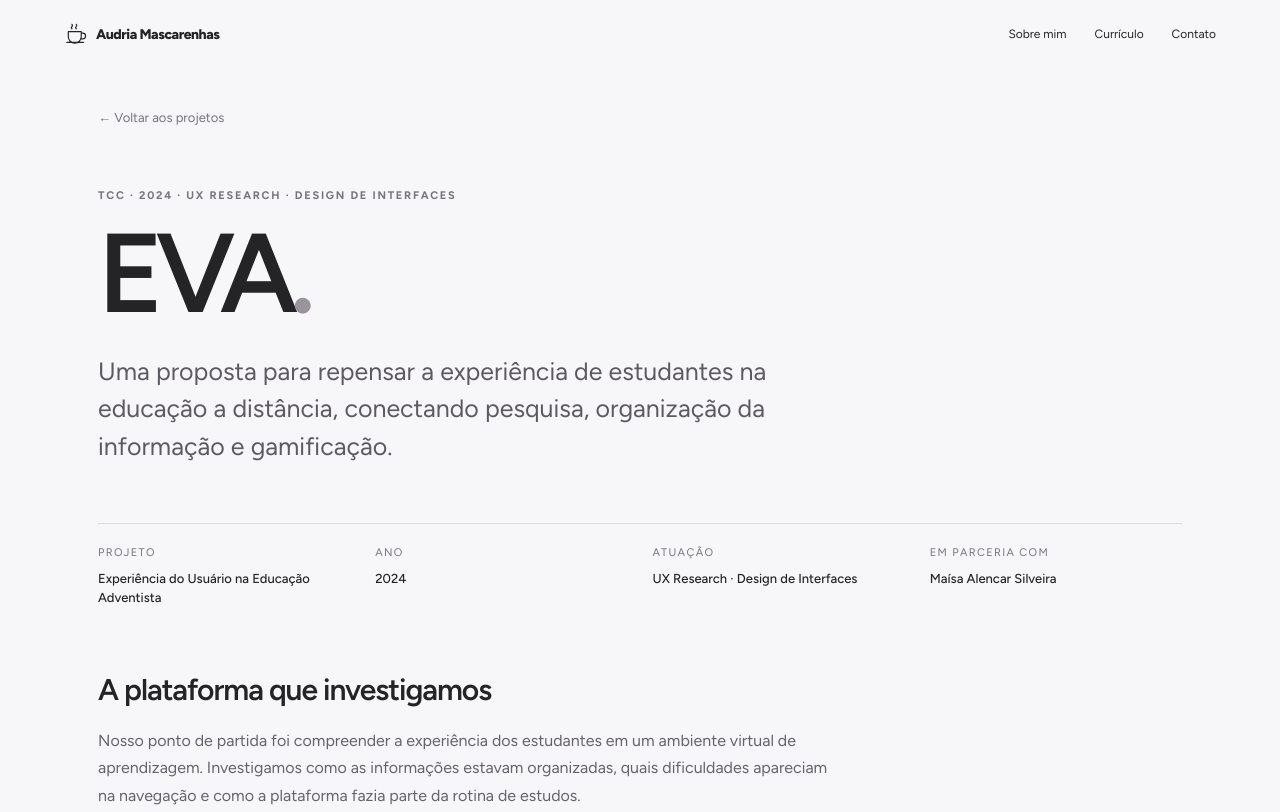
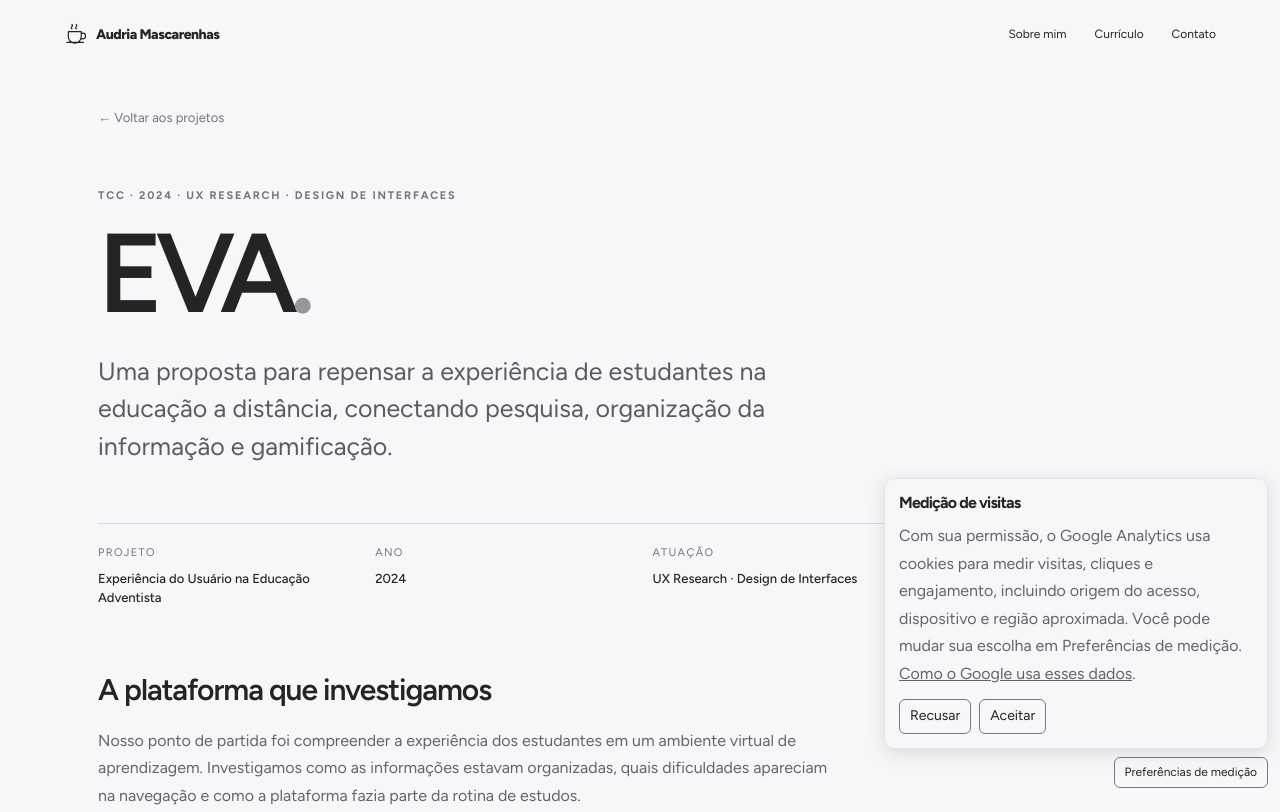
Before and after one commit to AudriaM/audriamascarenhas, a plain HTML site: page projetos/eva.html in a window 1280 px wide. Shown: the top 812 px of the page. Drawn offline with Linux system fonts and the light colour scheme.

Commit message:
Add consent-based GA4 analytics

```diff
--- /dev/null
+++ b/assets/css/analytics-consent.css
@@ -0,0 +1,45 @@
+.analytics-consent {
+  position: fixed;
+  z-index: 1000;
+  pointer-events: none;
+  inset-inline-end: 12px;
+  inset-block-end: calc(12px + env(safe-area-inset-bottom, 0px));
+  width: min(24rem, calc(100% - 24px));
+  display: grid;
+  justify-items: end;
+  gap: 8px;
+  color: var(--portfolio-ink, #242326);
+  font: 400 14px/1.45 Figtree, Arial, sans-serif;
+}
+
+.analytics-consent > * { pointer-events: auto; }
+
+.analytics-consent > section {
+  grid-row: 1;
+  box-sizing: border-box;
+  max-height: 65vh;
+  overflow: auto;
+  padding: 14px;
+  background: var(--portfolio-bg, #f7f6f8);
+  border: 1px solid var(--portfolio-line, #e5e3e8);
+  border-radius: 10px;
+  box-shadow: 0 4px 18px #24232620;
+}
+
+.analytics-consent > section[hidden] { display: none; }
+.analytics-consent h2 { margin: 0; font: 700 16px/1.3 Figtree, Arial, sans-serif; }
+.analytics-consent p { margin: 8px 0 12px; }
+.analytics-consent a { color: inherit; text-decoration: underline; }
+.analytics-consent__actions { display: flex; flex-wrap: wrap; gap: 8px; }
+
+.analytics-consent button {
+  background: var(--portfolio-bg, #f7f6f8);
+  border: 1px solid #78767d;
+  border-radius: 6px;
+  color: inherit;
+  cursor: pointer;
+  font: inherit;
+  padding: 6px 10px;
+}
+
+.analytics-consent .analytics-consent__settings { font-size: 12px; }
--- /dev/null
+++ b/assets/js/analytics.js
@@ -0,0 +1,146 @@
+(() => {
+  'use strict';
+
+  const measurementId = 'G-T80ZBQDXWH';
+  const siteRoot = new URL('../../', document.currentScript.src);
+  const storageKey = 'audria.analytics.consent';
+  const disableKey = 'ga-disable-' + measurementId;
+  let consent = readConsent();
+  let tagStarted = false;
+
+  function readConsent() {
+    try {
+      return localStorage.getItem(storageKey);
+    } catch {
+      return null;
+    }
+  }
+
+  function gtag() {
+    window.dataLayer.push(arguments);
+  }
+
+  function startAnalytics() {
+    window[disableKey] = false;
+
+    if (tagStarted) {
+      gtag('consent', 'update', { analytics_storage: 'granted' });
+      return;
+    }
+
+    tagStarted = true;
+    window.dataLayer = window.dataLayer || [];
+    gtag('consent', 'default', {
+      analytics_storage: 'denied',
+      ad_storage: 'denied',
+      ad_user_data: 'denied',
+      ad_personalization: 'denied'
+    });
+    gtag('consent', 'update', { analytics_storage: 'granted' });
+    gtag('js', new Date());
+    gtag('config', measurementId, {
+      allow_google_signals: false,
+      allow_ad_personalization_signals: false,
+      cookie_domain: 'none',
+      cookie_path: siteRoot.pathname
+    });
+
+    const tag = document.createElement('script');
+    tag.async = true;
+    tag.src = 'https://www.googletagmanager.com/gtag/js?id=' + measurementId;
+    document.head.append(tag);
+  }
+
+  function applyConsent() {
+    if (consent === 'granted') {
+      startAnalytics();
+      return;
+    }
+
+    window[disableKey] = true;
+    if (tagStarted) {
+      gtag('consent', 'update', { analytics_storage: 'denied' });
+    }
+    for (const name of ['_ga', '_ga_' + measurementId.slice(2)]) {
+      document.cookie = name + '=; Max-Age=0; Path=' + siteRoot.pathname + '; SameSite=Lax';
+    }
+  }
+
+  const controls = document.createElement('div');
+  controls.className = 'analytics-consent';
+  controls.innerHTML = `
+    <button class="analytics-consent__settings" type="button"
+      aria-controls="analytics-consent-panel" aria-expanded="false">Preferências de medição</button>
+    <section id="analytics-consent-panel" aria-labelledby="analytics-consent-title" hidden>
+      <h2 id="analytics-consent-title">Medição de visitas</h2>
+      <p>Com sua permissão, o Google Analytics usa cookies para medir visitas,
+        cliques e engajamento, incluindo origem do acesso, dispositivo e região aproximada.
+        Você pode mudar sua escolha em Preferências de medição.
+        <a href="https://policies.google.com/technologies/partner-sites?hl=pt-BR"
+           target="_blank" rel="noopener noreferrer">Como o Google usa esses dados</a>.</p>
+      <div class="analytics-consent__actions">
+        <button type="button" data-choice="denied">Recusar</button>
+        <button type="button" data-choice="granted">Aceitar</button>
+      </div>
+    </section>`;
+  document.body.append(controls);
+
+  const panel = controls.querySelector('section');
+  const settings = controls.querySelector('.analytics-consent__settings');
+
+  function showPanel(show) {
+    panel.hidden = !show;
+    settings.setAttribute('aria-expanded', String(show));
+  }
+
+  settings.addEventListener('click', () => showPanel(panel.hidden));
+  controls.addEventListener('keydown', (event) => {
+    if (event.key === 'Escape' && !panel.hidden) {
+      showPanel(false);
+      settings.focus();
+    }
+  });
+  controls.querySelectorAll('[data-choice]').forEach((button) => {
+    button.addEventListener('click', () => {
+      consent = button.dataset.choice;
+      try {
+        localStorage.setItem(storageKey, consent);
+      } catch {
+        // Apply the choice for the current page if browser storage is unavailable.
+      }
+      applyConsent();
+      showPanel(false);
+      settings.focus();
+    });
+  });
+
+  window.addEventListener('storage', (event) => {
+    if (event.key === storageKey || event.key === null) {
+      consent = readConsent();
+      applyConsent();
+      showPanel(consent === null);
+    }
+  });
+
+  function trackLink(event) {
+    if (consent !== 'granted' || !tagStarted || !(event.target instanceof Element)) return;
+
+    const link = event.target.closest('a[href]');
+    if (!link || controls.contains(link)) return;
+
+    const url = new URL(link.href, document.baseURI);
+    if (url.href.split(/[?#]/, 1)[0] === new URL('contato.html', siteRoot).href) {
+      gtag('event', 'contact_click');
+    } else if (url.hostname === 'www.linkedin.com' || url.hostname === 'linkedin.com') {
+      gtag('event', 'linkedin_click');
+    }
+  }
+
+  document.addEventListener('click', trackLink, { capture: true });
+  document.addEventListener('auxclick', (event) => {
+    if (event.button === 1) trackLink(event);
+  }, { capture: true });
+
+  showPanel(consent === null);
+  applyConsent();
+})();
--- a/projetos/eva.html
+++ b/projetos/eva.html
@@ -1,7 +1,7 @@
 <!DOCTYPE html>
 <html lang="pt-BR"><head><meta charset="UTF-8"><meta name="viewport" content="width=device-width,initial-scale=1"><meta name="description" content="EVA: pesquisa e proposta de experiência do usuário para a educação a distância."><title>EVA — Audria Mascarenhas</title><link rel="preconnect" href="https://fonts.googleapis.com"><link rel="preconnect" href="https://fonts.gstatic.com" crossorigin><link href="../assets/css/global.css" rel="stylesheet"><link href="../assets/css/eva.css" rel="stylesheet">
   <link rel="icon" type="image/svg+xml" href="../assets/images/favicon.svg">
-</head><body>
+<link rel="stylesheet" href="../assets/css/analytics-consent.css"><script defer src="../assets/js/analytics.js"></script></head><body>
 <header class="site-header"><a aria-label="Audria Mascarenhas — página inicial" class="brand" href="../index.html"><svg aria-hidden="true" fill="none" stroke="currentColor" stroke-linecap="round" stroke-linejoin="round" stroke-width="1.65" viewbox="0 0 32 32"><path d="M6 12h18v7a9 9 0 0 1-18 0zM24 14h2a4 4 0 0 1 0 8h-3M4 27h23M11 8c-3-3 3-3 0-6M17 8c-3-3 3-3 0-6"></path></svg>Audria Mascarenhas</a><nav aria-label="Navegação principal"><a href="../sobre.html">Sobre mim</a><a href="../curriculo.html">Currículo</a><a href="../contato.html">Contato</a></nav></header>
 <main class="wrap"><a class="back" href="../index.html#projetos">← Voltar aos projetos</a><div class="eyebrow">TCC · 2024 · UX Research · Design de Interfaces</div><h1>EVA<span style="color:#99949b">.</span></h1><p class="lead">Uma proposta para repensar a experiência de estudantes na educação a distância, conectando pesquisa, organização da informação e gamificação.</p><div class="meta"><div><span>Projeto</span><strong>Experiência do Usuário na Educação Adventista</strong></div><div><span>Ano</span><strong>2024</strong></div><div><span>Atuação</span><strong>UX Research · Design de Interfaces</strong></div><div><span>Em parceria com</span><strong>Maísa Alencar Silveira</strong></div></div><section class="platform-context" aria-labelledby="platform-context-title">
   <h2 id="platform-context-title">A plataforma que investigamos</h2>
```
Also changed, not shown: contato.html (+1 -1 lines), curriculo.html (+1 -1 lines), index.html (+1 -1 lines), projetos/adventist-health.html (+1 -1 lines), projetos/componentes-curriculares.html (+1 -1 lines), projetos/dedos-falantes.html (+1 -1 lines), projetos/vegan-revolution.html (+1 -1 lines), sobre.html (+1 -1 lines).
